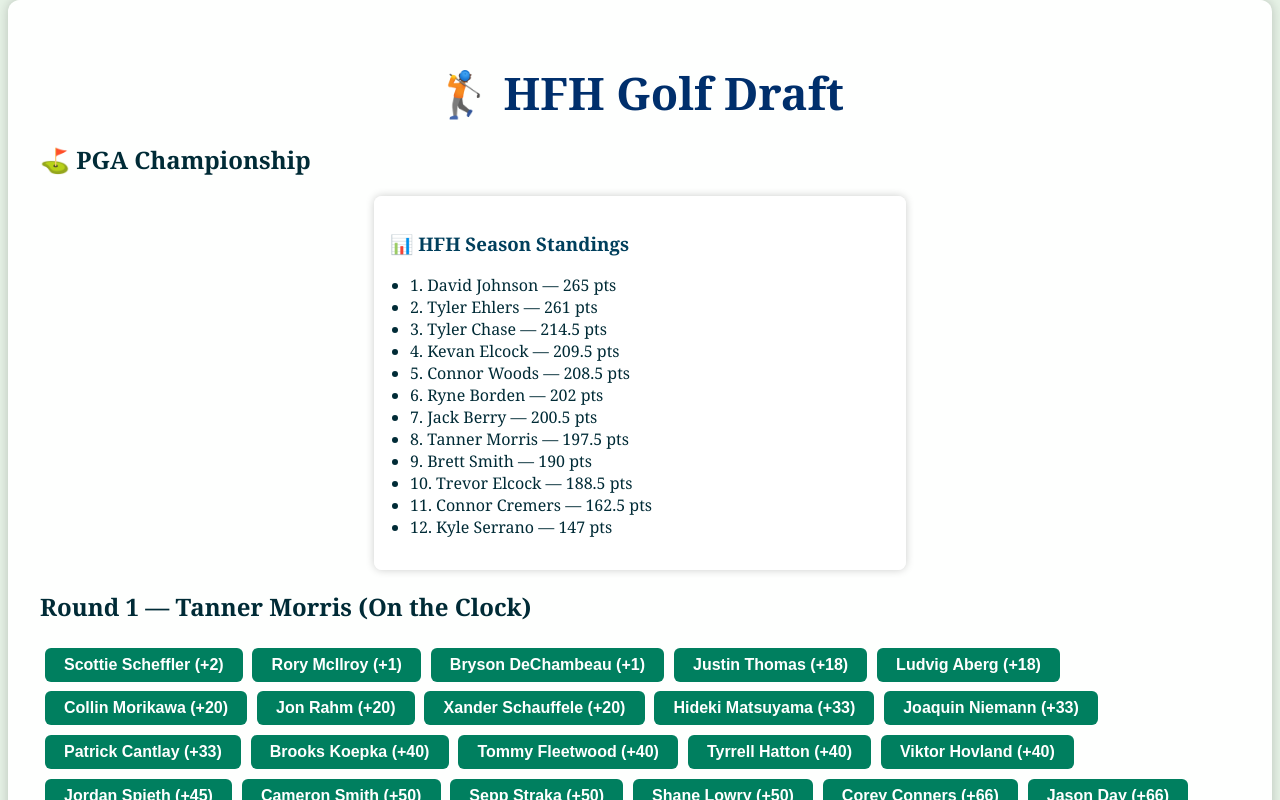
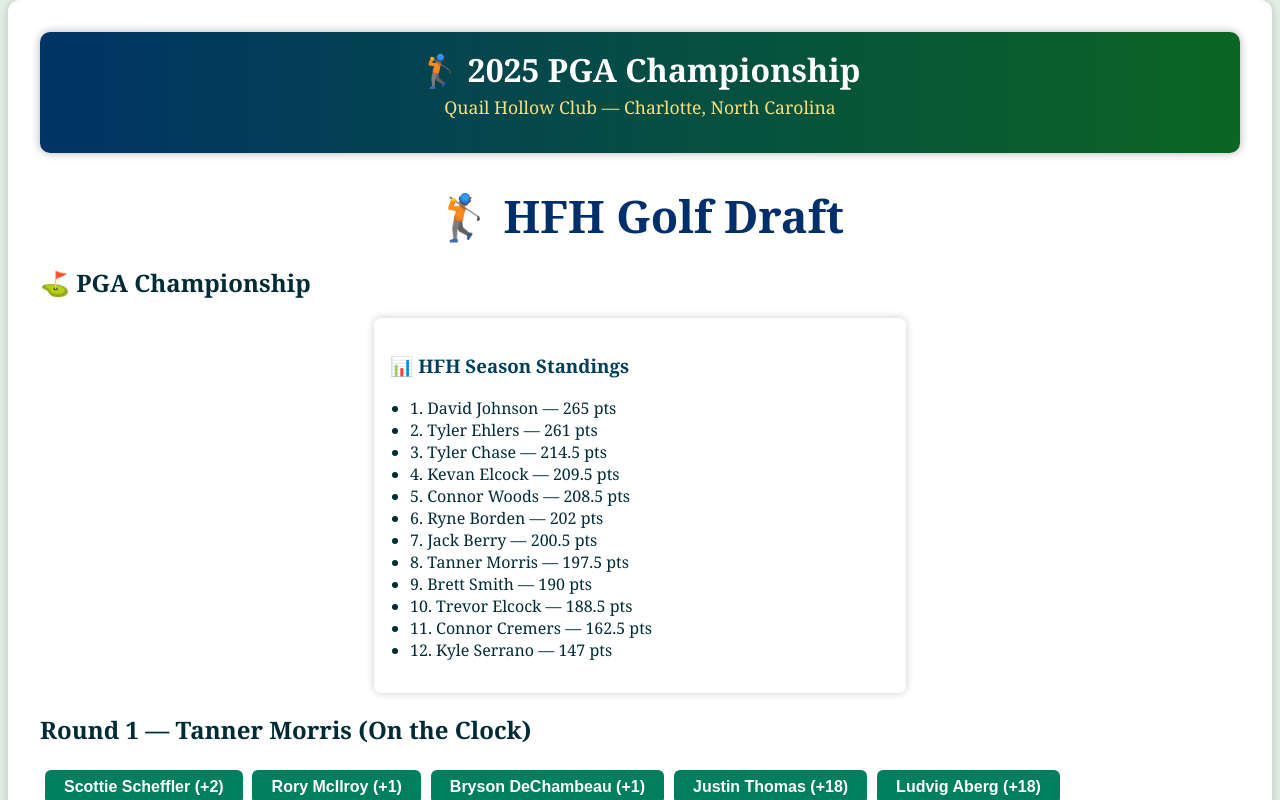
Before and after one commit to 09tannerm/HFH-Golf-Draft, a React (Vite) app: page / in a window 1280 px wide. Shown: the top 800 px of the page. Built offline with nearby package versions, Linux system fonts and the light colour scheme; no server answers; the database is empty.

Commit message:
Add files via upload

```diff
--- a/App.jsx
+++ b/App.jsx
@@ -163,7 +163,11 @@
 
   return (
     <div className="app">
-      <h1>🏌️ HFH Golf Draft</h1>
+        <div className="hero-banner">
+    <h2 className="hero-title">🏌️ 2025 PGA Championship</h2>
+    <p className="hero-subtitle">Quail Hollow Club — Charlotte, North Carolina</p>
+  </div>
+<h1>🏌️ HFH Golf Draft</h1>
       <h2>⛳ {eventName}</h2>
 
       {standings.length > 0 && (
@@ -177,7 +181,7 @@
         </div>
       )}
 
-      {draftComplete && <div className="draft-complete-banner">🎉 Draft Complete! 🏆 <img className="trophy" src="https://upload.wikimedia.org/wikipedia/commons/thumb/1/1a/Wanamaker_Trophy_2013.jpg/220px-Wanamaker_Trophy_2013.jpg" alt="Wanamaker Trophy" /></div>}
+      {draftComplete && <div className="draft-complete-banner">🎉 Draft Complete! 🏆</div>}
 
       {!draftComplete && (
         <>
```
